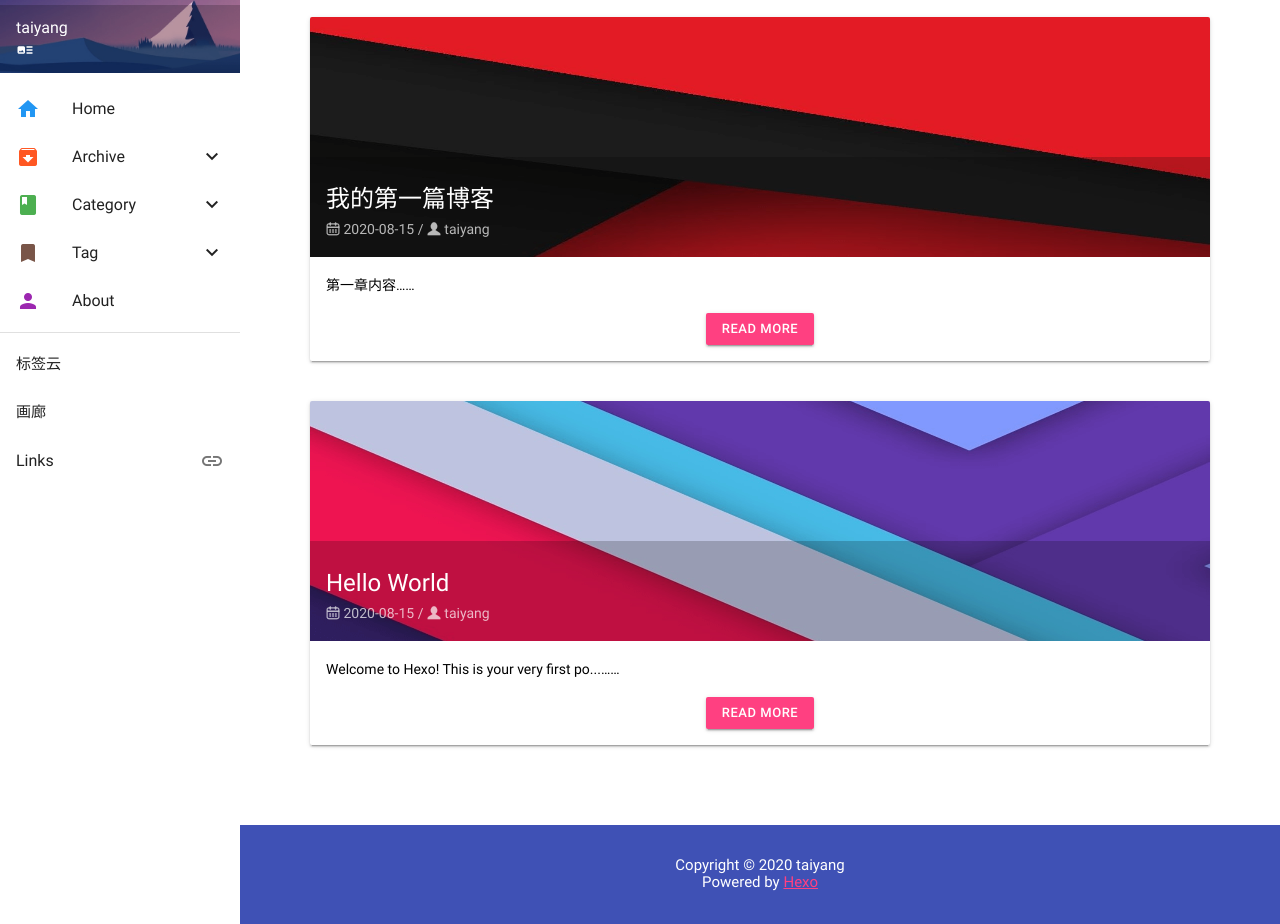
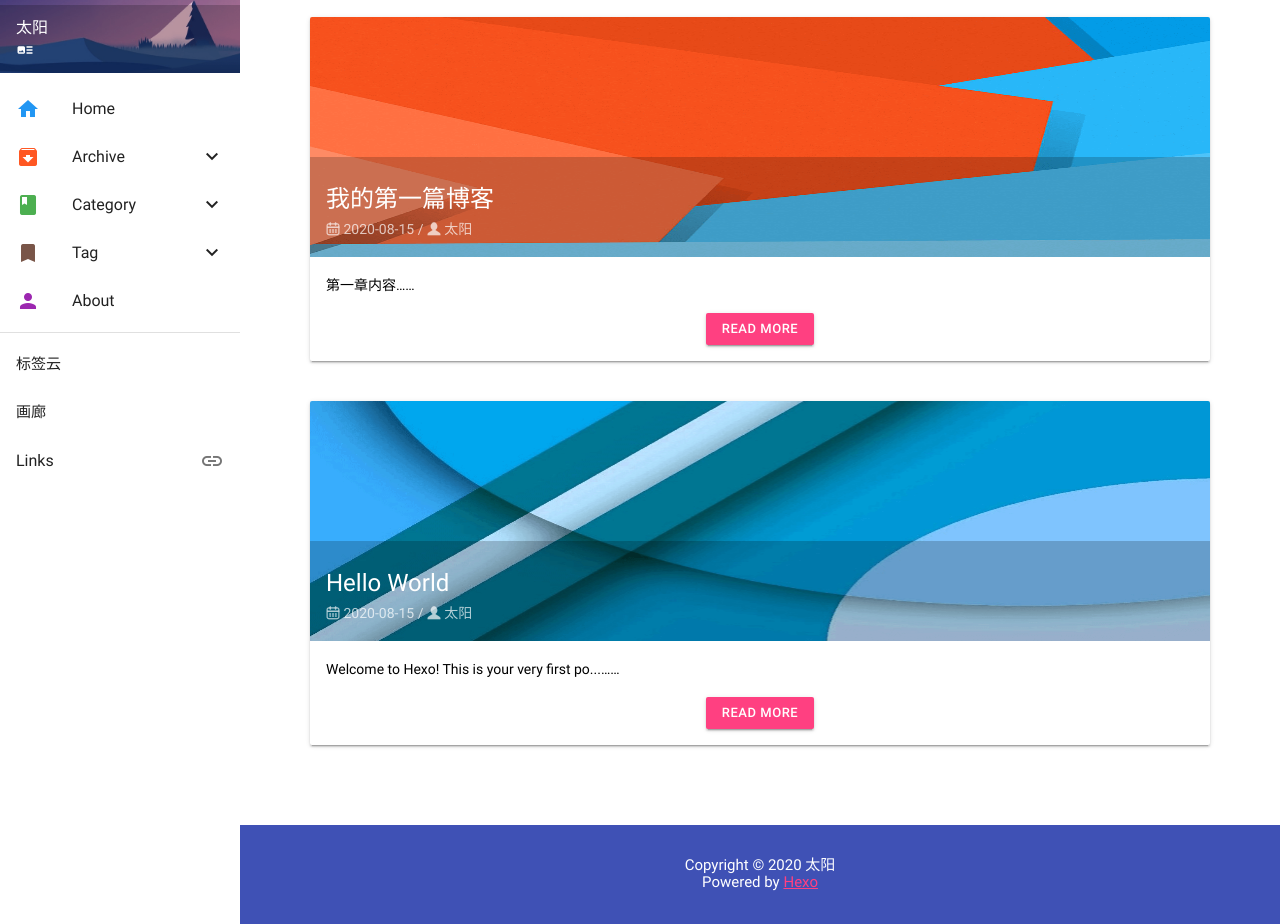
Before and after one commit to 18895610998-zhang/18895610998-zhang.github.io, a plain HTML site: page index.html in a window 1280 px wide. Shown: the part 87-1011 px from the top of the page. Drawn offline with Linux system fonts and the light colour scheme; files whose address does not match are found by name.

Commit message:
Site updated: 2020-08-16 18:42:01

```diff
--- a/index.html
+++ b/index.html
@@ -17,7 +17,7 @@
 <meta property="og:url" content="http://yoursite.com/index.html">
 <meta property="og:site_name" content="博客">
 <meta property="og:locale" content="en_US">
-<meta property="article:author" content="taiyang">
+<meta property="article:author" content="太阳">
 <meta name="twitter:card" content="summary">
 
   <meta name="keywords" content="">
@@ -77,7 +77,7 @@
     <img src="/images/avatar.png" class="avatar-animation" style="position: absolute; top: 10%; left: 24px; width: 64px; height: 64px; border: 2px solid #fff; border-radius: 50%;">
     <div class="mdui-grid-tile-actions">
       <div class="mdui-grid-tile-text">
-        <div class="mdui-grid-tile-title">taiyang</div>
+        <div class="mdui-grid-tile-title">太阳</div>
         <div class="mdui-grid-tile-subtitle"><i class="mdui-icon material-icons">art_track</i></div>
       </div>
 
@@ -165,11 +165,11 @@
   <article class="mdui-card mdui-m-b-5 mdui-hoverable">
     <a href="/2020/08/15/%E6%88%91%E7%9A%84%E7%AC%AC%E4%B8%80%E7%AF%87%E5%8D%9A%E5%AE%A2/">
       <header class="mdui-card-media mdui-ripple">
-        <img src="/images/random/material-9.png" style="max-height: 240px;">
+        <img src="/images/random/material-14.png" style="max-height: 240px;">
         <div class="mdui-card-media-covered">
           <div class="mdui-card-primary">
             <div class="mdui-card-primary-title">我的第一篇博客</div>
-            <div class="mdui-card-primary-subtitle"><i class="iconfont">&#xe697;</i> 2020-08-15 / <i class="iconfont">&#xe601;</i> taiyang</div>
+            <div class="mdui-card-primary-subtitle"><i class="iconfont">&#xe697;</i> 2020-08-15 / <i class="iconfont">&#xe601;</i> 太阳</div>
           </div>
         </div>
 
@@ -192,11 +192,11 @@
   <article class="mdui-card mdui-m-b-5 mdui-hoverable">
     <a href="/2020/08/15/hello-world/">
       <header class="mdui-card-media mdui-ripple">
-        <img src="/images/random/material-8.png" style="max-height: 240px;">
+        <img src="/images/random/material-7.png" style="max-height: 240px;">
         <div class="mdui-card-media-covered">
           <div class="mdui-card-primary">
             <div class="mdui-card-primary-title">Hello World</div>
-            <div class="mdui-card-primary-subtitle"><i class="iconfont">&#xe697;</i> 2020-08-15 / <i class="iconfont">&#xe601;</i> taiyang</div>
+            <div class="mdui-card-primary-subtitle"><i class="iconfont">&#xe697;</i> 2020-08-15 / <i class="iconfont">&#xe601;</i> 太阳</div>
           </div>
         </div>
 
@@ -233,7 +233,7 @@
 
   </div>
   <div class="mdui-p-y-1 mdui-text-center">
-    Copyright &copy; 2020 taiyang<br>
+    Copyright &copy; 2020 太阳<br>
     Powered by <a href="https://hexo.io/" target="_blank" class="mdui-text-color-theme-accent">Hexo</a>
 
   </div>
```
Also changed, not shown: 2020/08/15/hello-world/index.html (+6 -6 lines), 2020/08/15/我的第一篇博客/index.html (+6 -6 lines), archives/2020/08/index.html (+7 -7 lines), archives/2020/index.html (+7 -7 lines), archives/index.html (+7 -7 lines).
